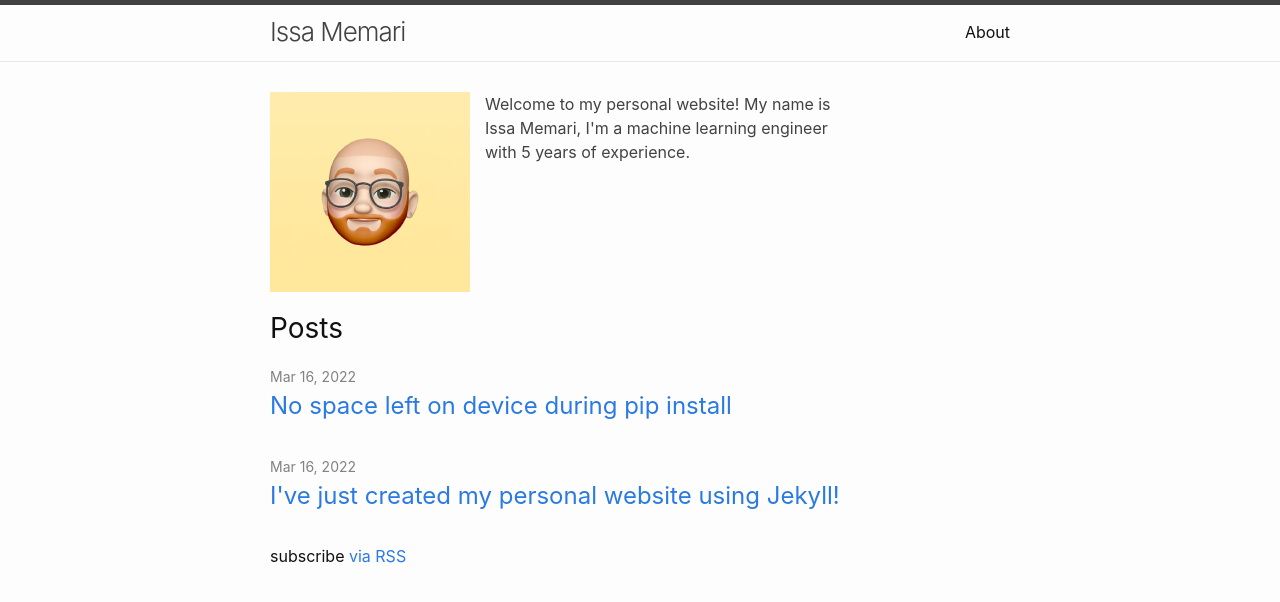
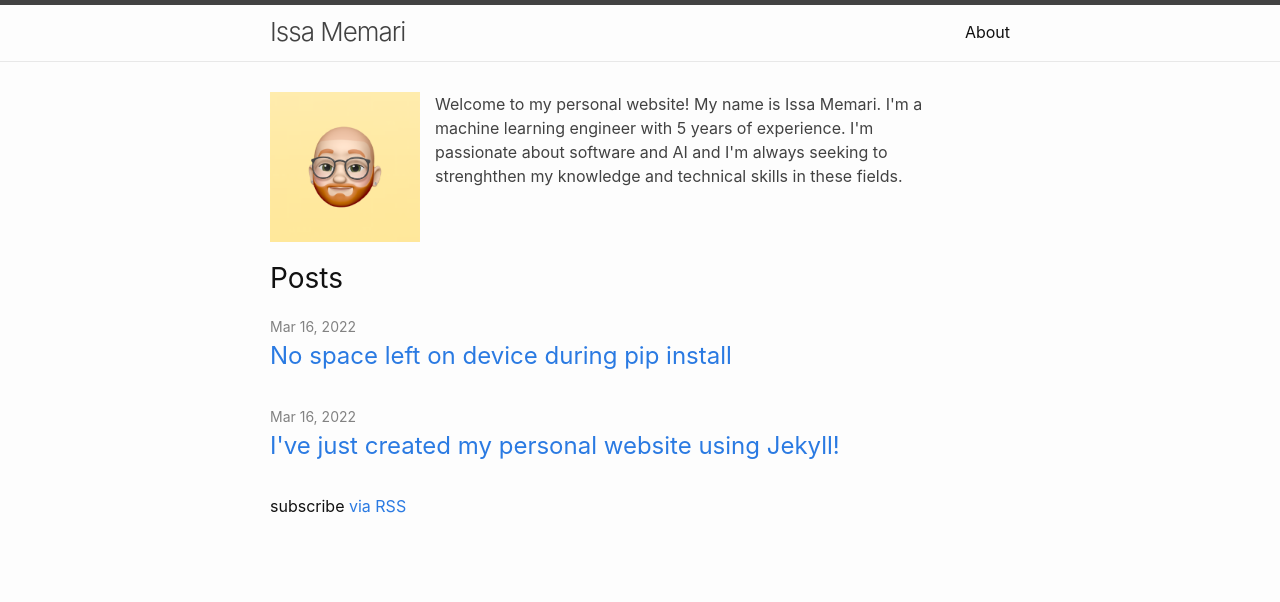
Before and after one commit to issamemari/issamemari.github.io, a Jekyll site: the page built from index.markdown, in a window 1280 px wide, cut to the strip 0-796 px from the top of the page. Shown: the top 602 px of the strip. Built offline with Jekyll 4.4.1, drawn with Linux system fonts in a browser that asks for light colours.

Commit message:
Update welcome message

```diff
--- a/_config.yml
+++ b/_config.yml
@@ -21,8 +21,10 @@
 title: Issa Memari
 email: issa@memari.me
 description: >- # this means to ignore newlines until "baseurl:"
-  Welcome to my personal website! My name is Issa Memari,
+  Welcome to my personal website! My name is Issa Memari.
   I'm a machine learning engineer with 5 years of experience.
+  I'm passionate about software and AI and I'm always seeking to
+  strenghthen my knowledge and technical skills in these fields.
 
 baseurl: "" # the subpath of your site, e.g. /blog
 url: "" # the base hostname & protocol for your site, e.g. http://example.com
--- a/_layouts/home.html
+++ b/_layouts/home.html
@@ -12,7 +12,7 @@ layout: default
   <!-- avatar -->
   <div class="welcome">
     <a class="avatar" rel="author" href='{{ "/" | relative_url }}'>
-      <img src="{{ site.avatar | relative_url }}" alt="{{ site.author }}" width="200px">
+      <img src="{{ site.avatar | relative_url }}" alt="{{ site.author }}" width="150px">
     </a>
 
     <div class="welcome-message">
--- a/_sass/minima/_layout.scss
+++ b/_sass/minima/_layout.scss
@@ -123,8 +123,8 @@
   float: left;
   margin-bottom: $spacing-unit / 2;
   padding-left: $spacing-unit / 2;
-  width: -webkit-calc(50% - (#{$spacing-unit} / 2));
-  width:         calc(50% - (#{$spacing-unit} / 2));
+  width: -webkit-calc(70% - (#{$spacing-unit} / 2));
+  width:         calc(70% - (#{$spacing-unit} / 2));
 }
 
 
```
